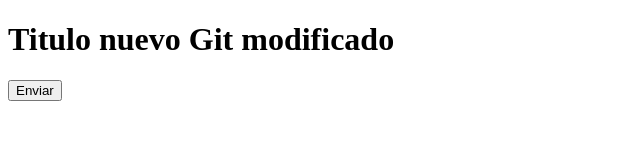
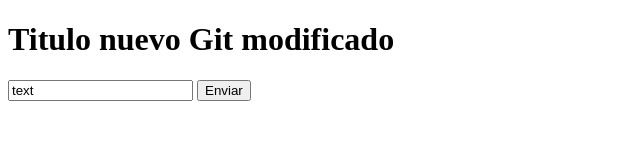
Before and after one commit to bvc68/HelloGit, a plain HTML site: page index.html in a window 1280 px wide. Shown: the whole page, without its empty margins (0-640 px from the left). Drawn offline with Linux system fonts and the light colour scheme.

Commit message:
añadido campo texto

```diff
--- a/index.html
+++ b/index.html
@@ -8,6 +8,7 @@
 <body>
     <h1>Titulo nuevo Git modificado</h1>
     <form action="#" method="get">
+        <input text="text" value="text">
         <input type="button" value="Enviar">
     </form>
 </body>
```
